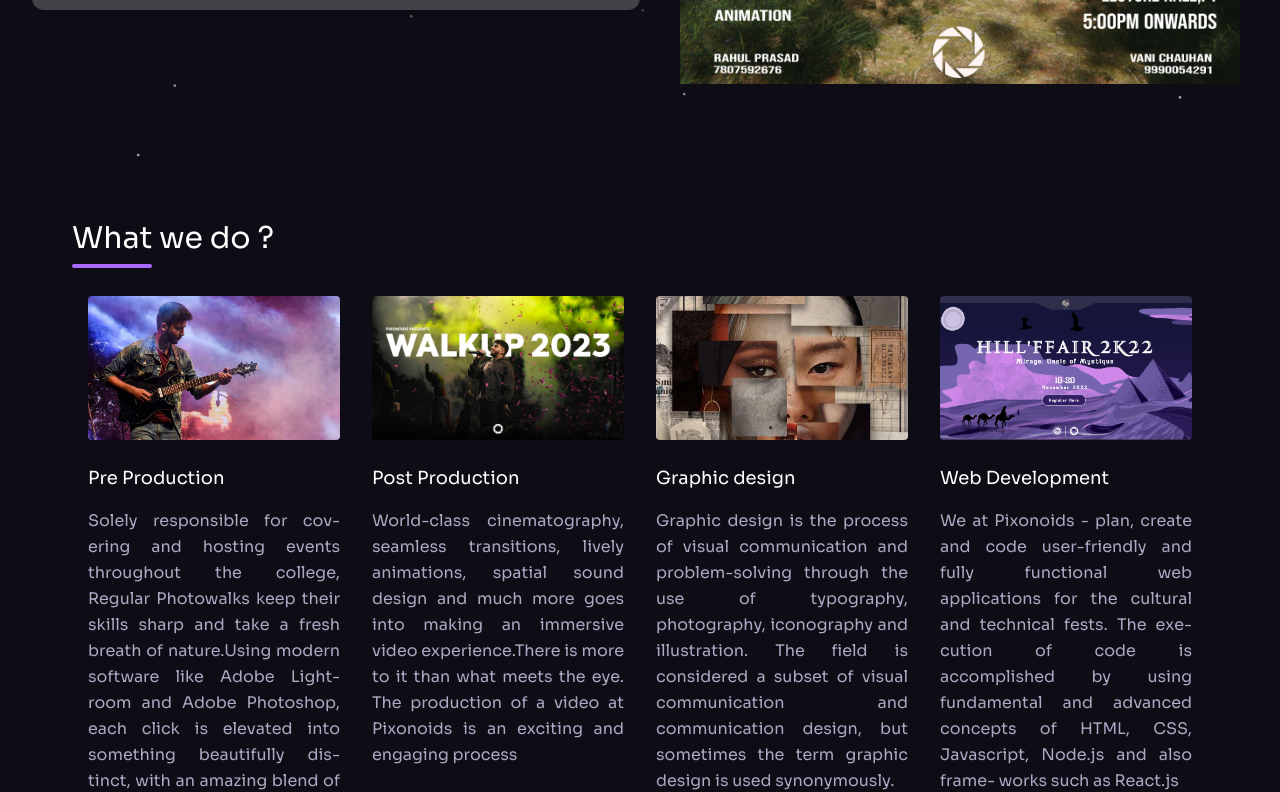
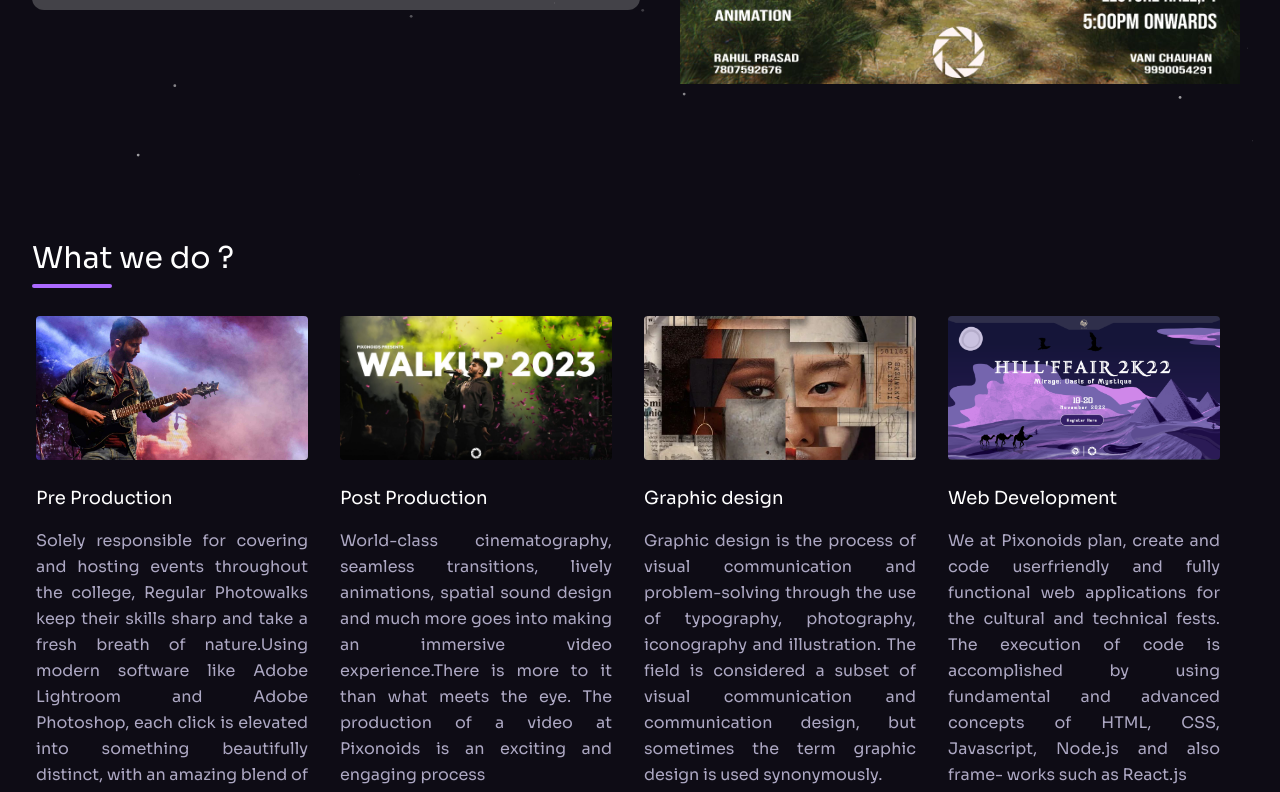
Before and after one commit to Abhinavv81/pixonoids-interview-2k24, a React (Vite) app: page / in a window 1280 px wide. Shown: the part 620-1412 px from the top of the page. Built offline with nearby package versions, Linux system fonts and the light colour scheme; no server answers.

Commit message:
Updated README.md

```diff
--- a/src/Pages/Home.jsx
+++ b/src/Pages/Home.jsx
@@ -6,7 +6,7 @@ const Home = () => {
     {
       name: "Pre Production",
       description:
-        "Solely responsible for cov- ering and hosting events throughout the college, Regular Photowalks keep their skills sharp and take a fresh breath of nature.Using modern software like Adobe Light- room and Adobe Photoshop, each click is elevated into something beautifully dis- tinct, with an amazing blend of colours and effects.",
+        "Solely responsible for covering and hosting events throughout the college, Regular Photowalks keep their skills sharp and take a fresh breath of nature.Using modern software like Adobe Lightroom and Adobe Photoshop, each click is elevated into something beautifully distinct, with an amazing blend of colours and effects.",
       image: "/g1.jpg",
     },
     {
@@ -24,7 +24,7 @@ const Home = () => {
     {
       name: "Web Development",
       description:
-        "We at Pixonoids - plan, create and code user-friendly and fully functional web applications for the cultural and technical fests. The exe- cution of code is accomplished by using fundamental and advanced concepts of HTML, CSS, Javascript, Node.js and also frame- works such as React.js",
+        "We at Pixonoids plan, create and code userfriendly and fully functional web applications for the cultural and technical fests. The execution of code is accomplished by using fundamental and advanced concepts of HTML, CSS, Javascript, Node.js and also frame- works such as React.js",
       image: "/hillfair.png",
     },
   ];
@@ -55,8 +55,8 @@ const Home = () => {
           />
         </div>
       </div>
-      <section className="text-gray-600 body-font">
-        <div className="container  py-24 ">
+      <section className="w-full body-font">
+        <div className="m-5  py-24 ">
           <h1 className="sm:text-3xl text-2xl font-medium title-font mb-2 text-n-1">
             What we do ?
           </h1>
@@ -65,7 +65,7 @@ const Home = () => {
           <div className="flex flex-wrap ">
             {dept.map((d, index) => (
               <div className="xl:w-1/4 md:w-1/2 p-1" key={index}>
-                <div className=" py-6 rounded-lg md:px-3">
+                <div className=" py-6 rounded-lg md:pr-6">
                   <img
                     className="h-36 rounded w-full object-cover object-center mb-6"
                     src={d.image}
```
Also changed, not shown: 1 other file (tests, documents, lock files or other folders).
